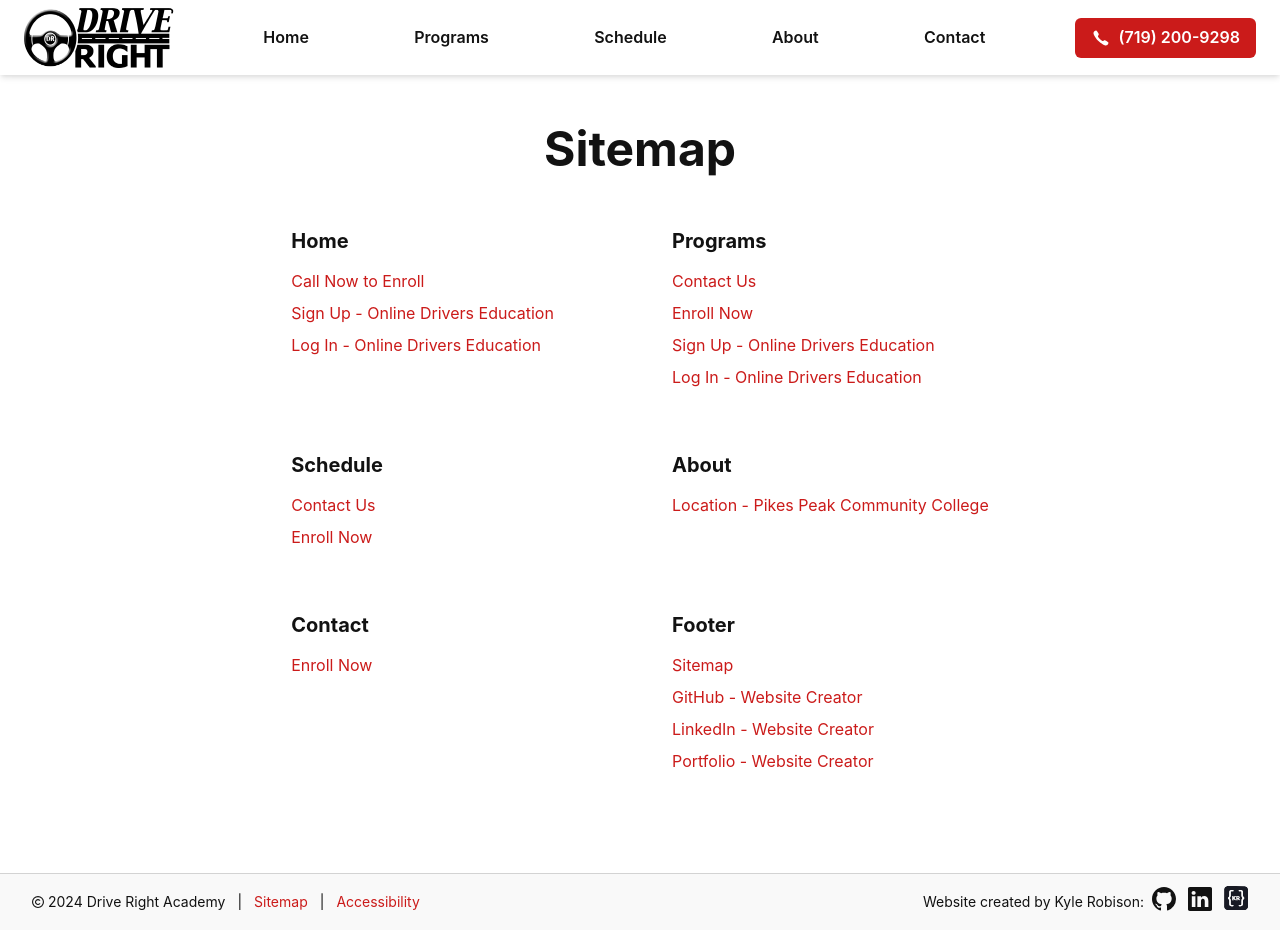
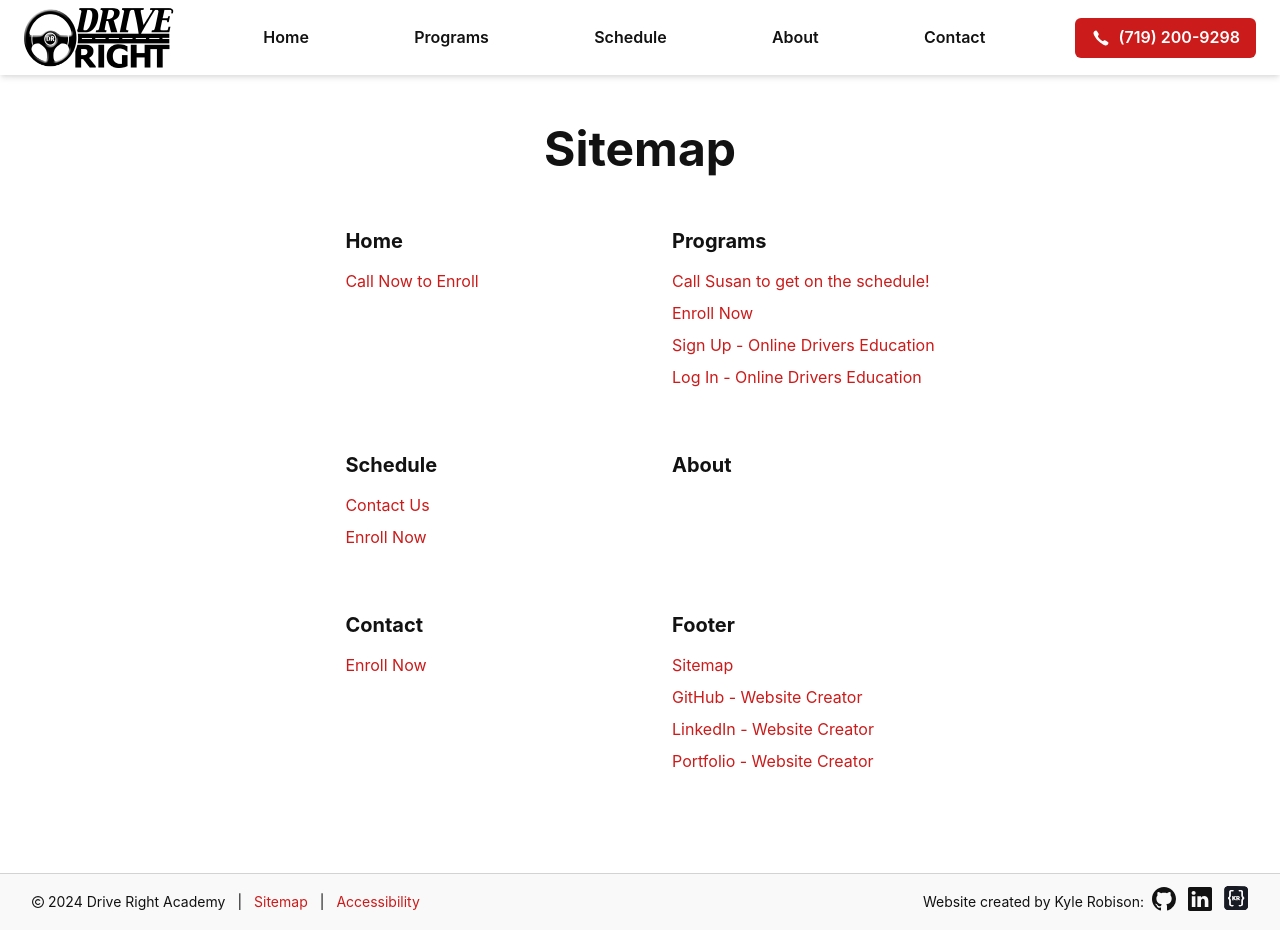
Before and after one commit to KyleRobison15/drive-right-academy, a React (Vite) app: page /sitemap in a window 1280 px wide. Built offline with nearby package versions, Linux system fonts and the light colour scheme.

Commit message:
Update sitemap

```diff
--- a/src/routes/SiteMap.tsx
+++ b/src/routes/SiteMap.tsx
@@ -36,22 +36,6 @@ const SiteMap = () => {
                 Call Now to Enroll
               </ChakraLink>
             </ListItem>
-            <ListItem>
-              <ChakraLink
-                href="tel:7192009298"
-                color={`${componentColorScheme}.500`}
-              >
-                Sign Up - Online Drivers Education
-              </ChakraLink>
-            </ListItem>
-            <ListItem>
-              <ChakraLink
-                href="tel:7192009298"
-                color={`${componentColorScheme}.500`}
-              >
-                Log In - Online Drivers Education
-              </ChakraLink>
-            </ListItem>
           </List>
         </VStack>
 
@@ -69,7 +53,7 @@ const SiteMap = () => {
                 to="/contact"
                 color={`${componentColorScheme}.500`}
               >
-                Contact Us
+                Call Susan to get on the schedule!
               </ChakraLink>
             </ListItem>
             <ListItem>
@@ -135,14 +119,6 @@ const SiteMap = () => {
             </Heading>
           </ChakraLink>
           <List spacing={2}>
-            <ListItem>
-              <ChakraLink
-                href="https://www.google.com/maps/place/Pikes+Peak+State+College/@38.7642369,-104.7910429,17z/data=!3m1!4b1!4m6!3m5!1s0x871343bcdbb452ed:0xd3518e581b39799a!8m2!3d38.7642369!4d-104.788468!16zL20vMDZ6a3F3?entry=ttu&g_ep=EgoyMDI0MDkwNC4wIKXMDSoASAFQAw%3D%3D"
-                color={`${componentColorScheme}.500`}
-              >
-                Location - Pikes Peak Community College
-              </ChakraLink>
-            </ListItem>
           </List>
         </VStack>
 
```
